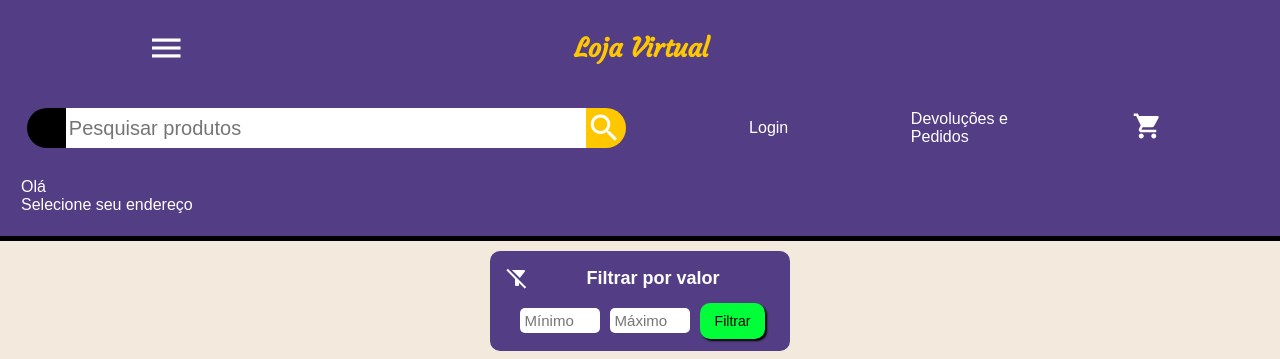
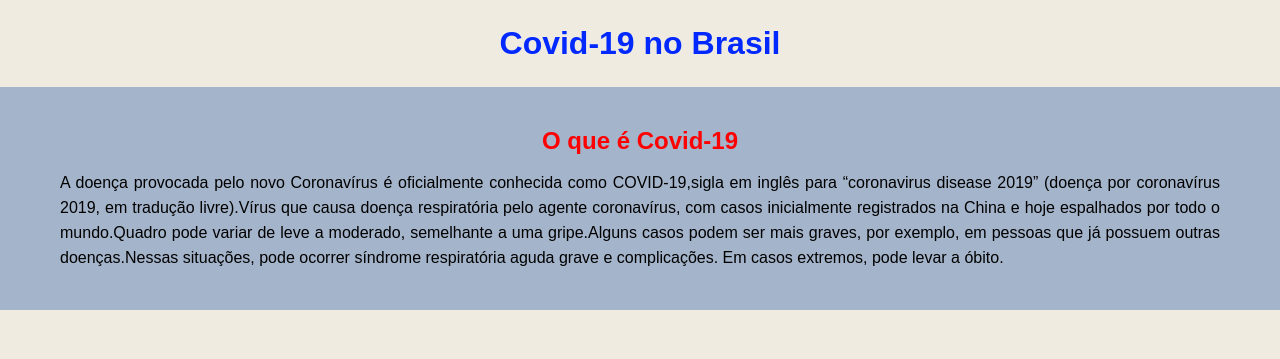
Before and after one commit to RamonBosi/Projetos-React, a React (Create React App) app in the folder projetos/: page / in a window 1280 px wide. Shown: the top 359 px of the page. Built offline with nearby package versions, Linux system fonts and the light colour scheme.

Commit message:
Project "Covid-19": Changes in main content

```diff
--- a/projetos/src/App.js
+++ b/projetos/src/App.js
@@ -1,4 +1,4 @@
-import Application from "./Projects/VirtualStore";
+import Application from "./Projects/Covid-19";
 
 export default function App() {
 
--- a/projetos/src/Projects/Covid-19/GlobalStyles.js
+++ b/projetos/src/Projects/Covid-19/GlobalStyles.js
@@ -13,8 +13,10 @@ export const GlobalStyles = createGlobalStyle`
     }
 
     :root{
-        /* --page-background-color: rgba(239, 235, 225, 1); */
-        --page-background-color: grey;
+        --page-background-color: rgba(239, 235, 225, 1);
+        /* --page-background-color: grey; */
+        --color-of-titles: rgba(255, 0, 0, 1);
+        --background-color-of-elements: rgba(50, 97, 168, 0.4);
         --default-white: rgba(255, 255, 255);
         --default-black: rgba(0, 0, 0);
     }
--- /dev/null
+++ b/projetos/src/Projects/Covid-19/components/Main/components/WhatIsCovid19/index.js
@@ -0,0 +1,16 @@
+import { Container } from './styles'
+
+export default function WhatIsCovid19(){
+    return(
+        <Container>
+            <header>
+                <h2>O que é Covid-19</h2>
+            </header>
+            <section>
+                <p>
+                    A doença provocada pelo novo Coronavírus é oficialmente conhecida como COVID-19,sigla em inglês para “coronavirus disease 2019” (doença por coronavírus 2019, em tradução livre).Vírus que causa doença respiratória pelo agente coronavírus, com casos inicialmente registrados na China e hoje espalhados por todo o mundo.Quadro pode variar de leve a moderado, semelhante a uma gripe.Alguns casos podem ser mais graves, por exemplo, em pessoas que já possuem outras doenças.Nessas situações, pode ocorrer síndrome respiratória aguda grave e complicações. Em casos extremos, pode levar a óbito.
+                </p>
+            </section>
+        </Container>
+    )
+}
--- /dev/null
+++ b/projetos/src/Projects/Covid-19/components/Main/components/WhatIsCovid19/styles.js
@@ -0,0 +1,28 @@
+import styled from 'styled-components'
+
+export const Container = styled.article`
+    background-color: var(--background-color-of-elements);
+    display: flex;
+    flex-direction: column;
+    padding: 40px 20px;
+
+    > header{
+        margin: 0 0 15px 0;
+
+        > h2{
+            color: var(--color-of-titles);
+            text-align: center;
+        }
+    }
+
+    > section{
+        max-width: 1160px;
+        align-self: center;
+
+        > p{
+            line-height: 25px;
+            text-align: justify;
+            color: var(--default-black);
+        }
+    }
+`
--- a/projetos/src/Projects/Covid-19/components/Main/index.js
+++ b/projetos/src/Projects/Covid-19/components/Main/index.js
@@ -1,10 +1,12 @@
 import { MainContext } from './styles'
+import WhatIsCovid19 from './components/WhatIsCovid19'
 
 export default function CreateMain(){
     return(
        <main>
            <MainContext>
                 <h1>Covid-19 no Brasil</h1>
+                <WhatIsCovid19/>
            </MainContext>
        </main>
     )
--- a/projetos/src/Projects/Covid-19/components/Main/styles.js
+++ b/projetos/src/Projects/Covid-19/components/Main/styles.js
@@ -5,5 +5,6 @@ export const MainContext = styled.div`
     > h1{
         text-align: center;
         color: rgba(0, 40, 255, 1);
+        margin: 25px 0;
     }
 `
```
